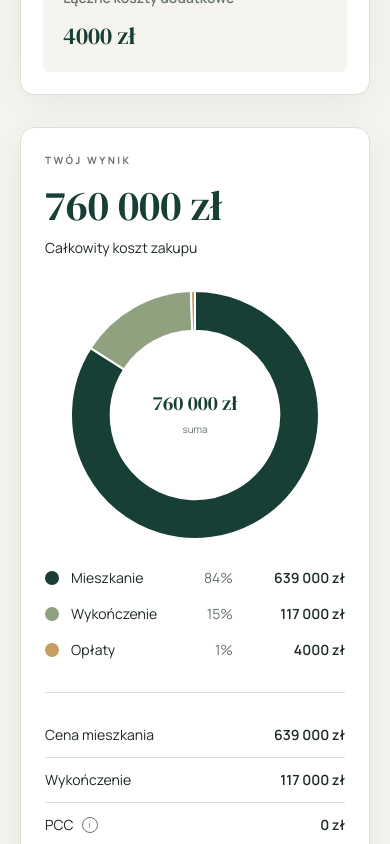
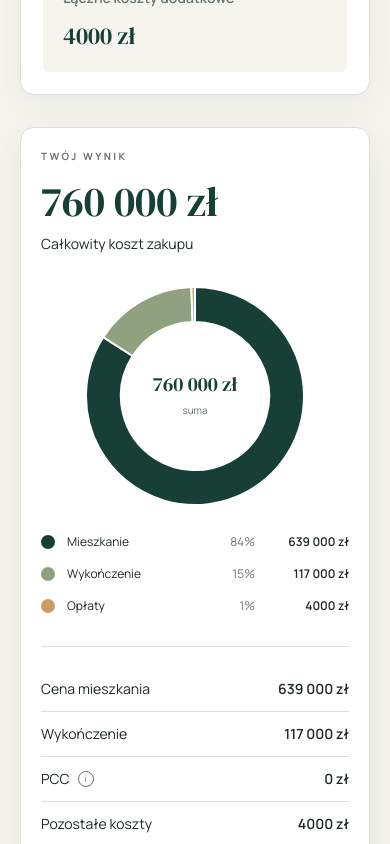
Before and after one commit to natalkakielbicka-coder/real-estate, a Vue app: page /kalkulator-kosztow-zakupu in a window 390 px wide. Shown: the part 3260-4104 px from the top of the page. Built offline with nearby package versions, Linux system fonts and the light colour scheme.

Commit message:
Improve calculator responsive layout

```diff
--- a/src/components/CalculatorSummary.vue
+++ b/src/components/CalculatorSummary.vue
@@ -53,7 +53,7 @@ const costRows = computed(() => {
 
 <template>
   <aside
-    class="rounded-[14px] border border-line bg-panel p-[clamp(24px,3vw,32px)] shadow-[0_10px_35px_rgba(23,63,53,0.08)] lg:sticky lg:top-[112px]"
+    class="min-w-0 rounded-[14px] border border-line bg-panel p-[clamp(20px,3vw,32px)] shadow-[0_10px_35px_rgba(23,63,53,0.08)] lg:sticky lg:top-[112px]"
   >
     <p
       class="mb-4 text-[10px] font-bold tracking-[0.24em] text-muted uppercase"
--- a/src/components/PurchaseCostChart.vue
+++ b/src/components/PurchaseCostChart.vue
@@ -92,7 +92,9 @@ const chartOptions = {
 <template>
   <div>
     <!-- Wykres -->
-    <div class="relative mx-auto h-[250px] w-full max-w-[290px]">
+    <div
+      class="relative mx-auto h-[220px] w-full max-w-[250px] xs:h-[250px] xs:max-w-[290px]"
+    >
       <Doughnut
         :data="chartData"
         :options="chartOptions"
@@ -119,7 +121,7 @@ const chartOptions = {
     <div class="mt-7 space-y-4">
       <!-- Mieszkanie -->
       <div
-        class="grid grid-cols-[minmax(0,1fr)_42px_100px] items-center gap-3 text-sm"
+        class="grid grid-cols-[minmax(0,1fr)_36px_86px] items-center gap-2 text-xs xs:grid-cols-[minmax(0,1fr)_42px_100px] xs:gap-3 xs:text-sm"
       >
         <div class="flex items-center gap-3">
           <span
@@ -139,7 +141,7 @@ const chartOptions = {
 
       <!-- Wykończenie -->
       <div
-        class="grid grid-cols-[minmax(0,1fr)_42px_100px] items-center gap-3 text-sm"
+        class="grid grid-cols-[minmax(0,1fr)_36px_86px] items-center gap-2 text-xs xs:grid-cols-[minmax(0,1fr)_42px_100px] xs:gap-3 xs:text-sm"
       >
         <div class="flex items-center gap-3">
           <span
@@ -159,7 +161,7 @@ const chartOptions = {
 
       <!-- Opłaty -->
       <div
-        class="grid grid-cols-[minmax(0,1fr)_42px_100px] items-center gap-3 text-sm"
+        class="grid grid-cols-[minmax(0,1fr)_36px_86px] items-center gap-2 text-xs xs:grid-cols-[minmax(0,1fr)_42px_100px] xs:gap-3 xs:text-sm"
       >
         <div class="flex items-center gap-3">
           <span
--- a/src/composables/usePurchaseCalculator.js
+++ b/src/composables/usePurchaseCalculator.js
@@ -267,6 +267,8 @@ export const usePurchaseCalculator = () => {
         null
 
       applyCalculationValues(DEFAULT_CALCULATION)
+
+      showToast('Wczytano zapisaną kalkulację', 'info')
     } catch {
       localStorage.removeItem(STORAGE_KEY)
 
--- a/src/views/PurchaseCalculatorView.vue
+++ b/src/views/PurchaseCalculatorView.vue
@@ -54,9 +54,9 @@ const {
 
     <section class="py-[clamp(48px,7vw,88px)]">
       <div
-        class="container grid items-start gap-8 lg:grid-cols-[minmax(0,1.25fr)_minmax(360px,0.75fr)]"
+        class="container grid items-start gap-8 lg:grid-cols-[minmax(0,1.25fr)_minmax(320px,0.75fr)] xl:grid-cols-[minmax(0,1.25fr)_minmax(360px,0.75fr)]"
       >
-        <div>
+        <div class="min-w-0">
           <CalculatorApartmentStep
             :investments="availableInvestments"
             :apartments="apartmentsFromSelectedInvestment"
```
